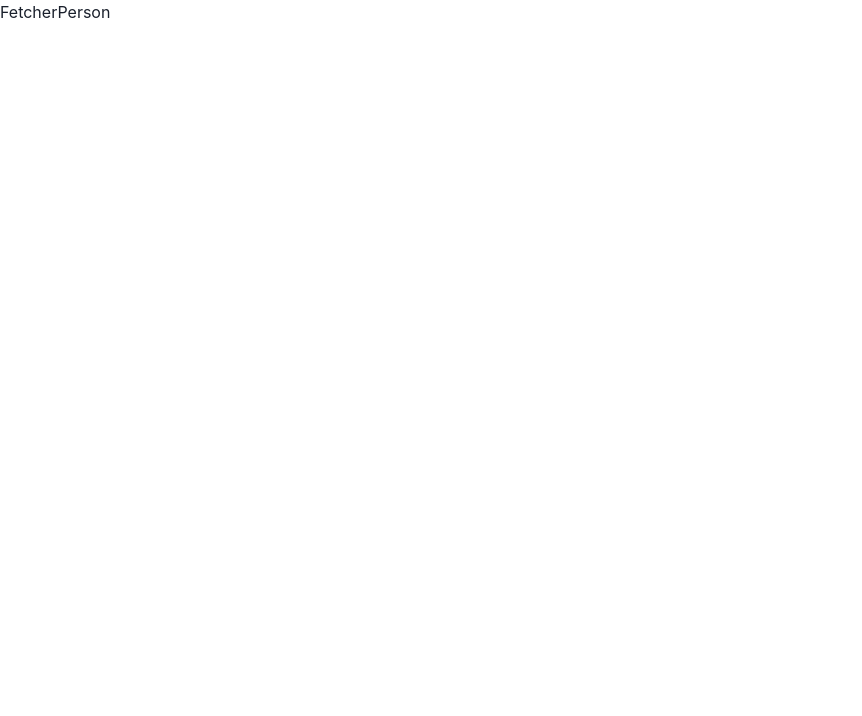
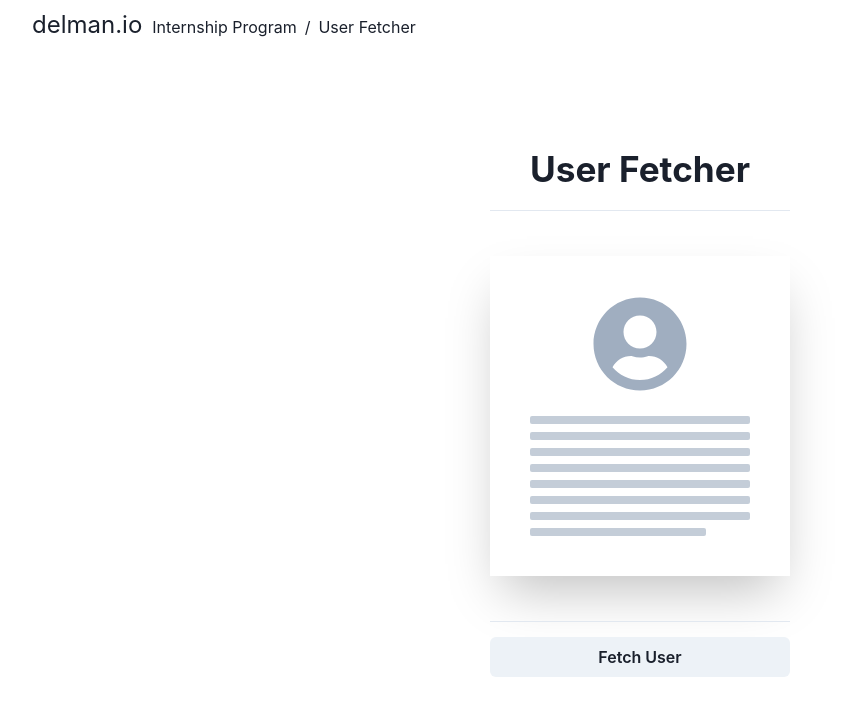
Before and after one commit to rizalyoga/Delman-Internship-yoga, a Next.js app: page /fetching in a window 1280 px wide. Shown: the top 716 px of the page, without its empty margins (0-862 px from the left). Built offline with nearby package versions, Linux system fonts and the light colour scheme.

Commit message:
add feature fetch user

```diff
--- /dev/null
+++ b/components/card/CardUser.jsx
@@ -0,0 +1,67 @@
+import React from "react";
+import styles from "./CardUser.module.css";
+import { Box, Flex, Text } from "@chakra-ui/react";
+import Image from "next/image";
+
+const CardUser = ({ data }) => {
+  console.log(data);
+
+  const checkGender = () => {
+    if (data[0]?.gender === "female") {
+      return styles.card__container_female;
+    } else {
+      return styles.card__container_male;
+    }
+  };
+
+  return (
+    <Box
+      p="10"
+      maxW="350px"
+      boxShadow="2xl"
+      my="30px"
+      borderRadius={"lg"}
+      className={checkGender()}
+    >
+      <Flex justifyContent="center" alignItems="center" flexDirection="column">
+        <Box>
+          <Image
+            // src={"/user.jpg"}
+            src={data[0]?.picture.medium}
+            alt="avatar-user"
+            height="90px"
+            width="90px"
+            className={styles.avatar}
+          />
+        </Box>
+        <Text mt="3" fontSize="large">
+          {`${data[0]?.name.title} ${data[0]?.name.first} ${data[0]?.name.last}`}
+        </Text>
+        <Text mt="3" fontSize="normal" color="gray.500">
+          {data[0]?.email}
+        </Text>
+
+        <Flex justifyContent="space-evenly" width="100%" gap="30px" mt="10">
+          <Box>
+            <Text fontWeight="bold" textAlign="center">
+              {data[0]?.nat}
+            </Text>
+            <Text fontSize="sm" color="gray.500" textAlign="center">
+              Nationality
+            </Text>
+          </Box>
+          <Box>
+            <Text fontWeight="bold" textAlign="center">
+              {data[0]?.dob.age}
+            </Text>
+            <Text fontSize="sm" color="gray.500" textAlign="center">
+              Age
+            </Text>
+          </Box>
+        </Flex>
+      </Flex>
+    </Box>
+  );
+};
+
+export default CardUser;
--- /dev/null
+++ b/components/card/CardUser.module.css
@@ -0,0 +1,11 @@
+.card__container_female {
+  border: 1px solid pink;
+}
+
+.card__container_male {
+  border: 1px solid rgb(101, 192, 245);
+}
+
+.avatar {
+  border-radius: 50%;
+}
--- a/components/navbar/Navbar.jsx
+++ b/components/navbar/Navbar.jsx
@@ -17,8 +17,6 @@ const Navbar = () => {
   const toHome = () => {
     router.push("/");
   };
-
-  console.log(router);
 
   const setPath = () => {
     if (router.route == "/change-title") {
--- /dev/null
+++ b/components/pages/user_fetcher/UserFetcher.jsx
@@ -0,0 +1,70 @@
+import React, { useState } from "react";
+import { Center, Text, Flex, Button, Spinner } from "@chakra-ui/react";
+
+// Data
+import { fetchDataUser } from "../../../utils/fetchDataUser";
+
+// Layout
+import Layout from "../../layout/Layout";
+
+// Component
+import SkeletonLoading from "../../skeleton_loading/SkeletonLoading";
+import CardUser from "../../card/CardUser";
+
+const UserFetcher = () => {
+  const [loading, setLoading] = useState(false);
+  const [dataUser, setDataUser] = useState([]);
+
+  const setWhenLoading = () => {
+    if (loading) {
+      return <Spinner size="sm" />;
+    } else if (!loading && !dataUser?.length) {
+      return "Fetch User";
+    } else {
+      return "Refetch User";
+    }
+  };
+
+  const fetchDataUserHandler = () => {
+    setLoading((prev) => !prev);
+    fetchDataUser().then((res) => {
+      setDataUser(res?.results);
+      setLoading((prev) => !prev);
+    });
+  };
+
+  return (
+    <Layout>
+      <div className="container">
+        <Center>
+          <Flex
+            justifyContent={"center"}
+            flexDirection="column"
+            minH="90vh"
+            gap="15px"
+          >
+            <Text fontSize="2.2rem" fontWeight="bold" textAlign="center">
+              User Fetcher
+            </Text>
+            <hr />
+            {dataUser?.length ? (
+              <CardUser data={dataUser} />
+            ) : (
+              <SkeletonLoading />
+            )}
+            <hr />
+            <Button
+              width="300px"
+              onClick={fetchDataUserHandler}
+              disabled={loading ? true : false}
+            >
+              {setWhenLoading()}
+            </Button>
+          </Flex>
+        </Center>
+      </div>
+    </Layout>
+  );
+};
+
+export default UserFetcher;
--- /dev/null
+++ b/components/skeleton_loading/SkeletonLoading.jsx
@@ -0,0 +1,24 @@
+import React from "react";
+import { Box, Flex, SkeletonText } from "@chakra-ui/react";
+
+// Icons
+import { FaUserCircle } from "react-icons/fa";
+
+const SkeletonLoading = () => {
+  return (
+    <Box p="10" maxW="300px" boxShadow="2xl" my="30px">
+      <Flex
+        justifyContent={"center"}
+        flexDirection="column"
+        alignItems="center"
+      >
+        <FaUserCircle fontSize={"6rem"} color="#A0AEC0" />
+        <Box width={"100%"}>
+          <SkeletonText mt="6" noOfLines={8} spacing="2" />
+        </Box>
+      </Flex>
+    </Box>
+  );
+};
+
+export default SkeletonLoading;
--- a/next.config.js
+++ b/next.config.js
@@ -2,6 +2,10 @@
 const nextConfig = {
   reactStrictMode: true,
   swcMinify: true,
-}
+  images: {
+    domains: ["randomuser.me"],
+    formats: ["image/webp"],
+  },
+};
 
-module.exports = nextConfig
+module.exports = nextConfig;
--- a/pages/fetching/index.jsx
+++ b/pages/fetching/index.jsx
@@ -1,7 +1,8 @@
 import React from "react";
+import UserFetcher from "../../components/pages/user_fetcher/UserFetcher";
 
 const FetcherPerson = () => {
-  return <div>FetcherPerson</div>;
+  return <UserFetcher />;
 };
 
 export default FetcherPerson;
--- /dev/null
+++ b/utils/fetchDataUser.js
@@ -0,0 +1,8 @@
+export const fetchDataUser = async () => {
+  try {
+    const res = await fetch("https://randomuser.me/api");
+    return res.json();
+  } catch (error) {
+    console.log(error);
+  }
+};
```
Also changed, not shown: components/pages/main_menu/MainMenu.jsx (+1 -8 lines), public/user.jpg (added).
